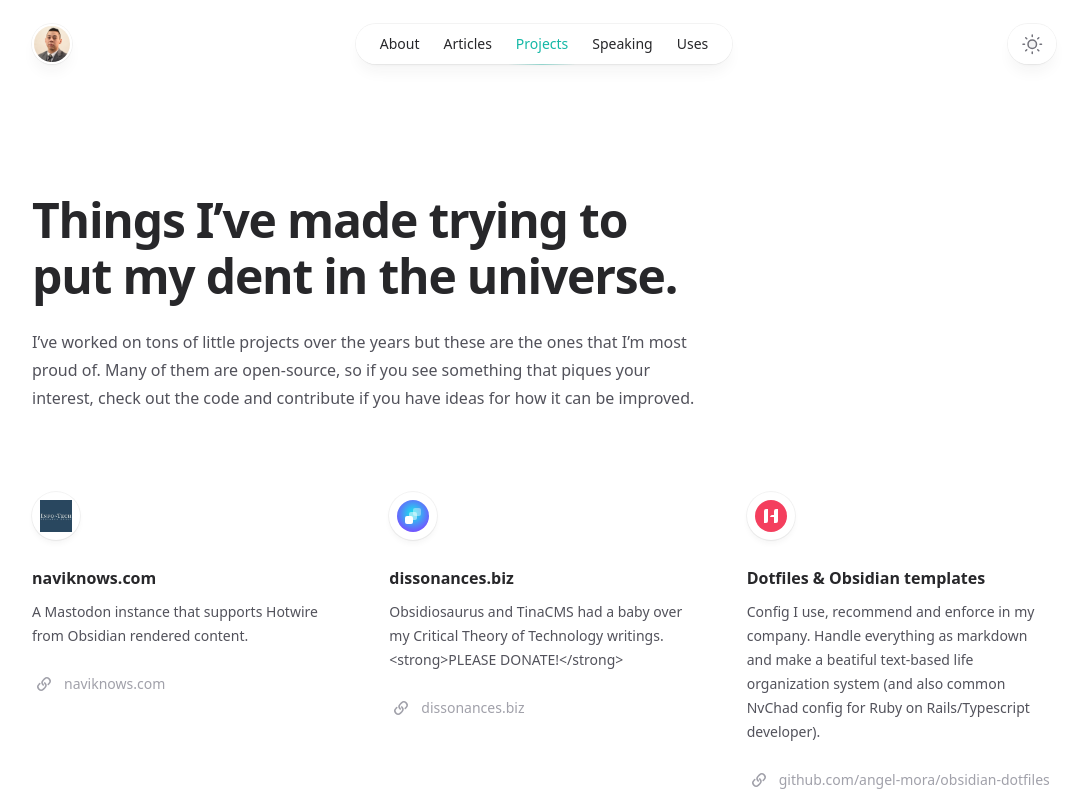
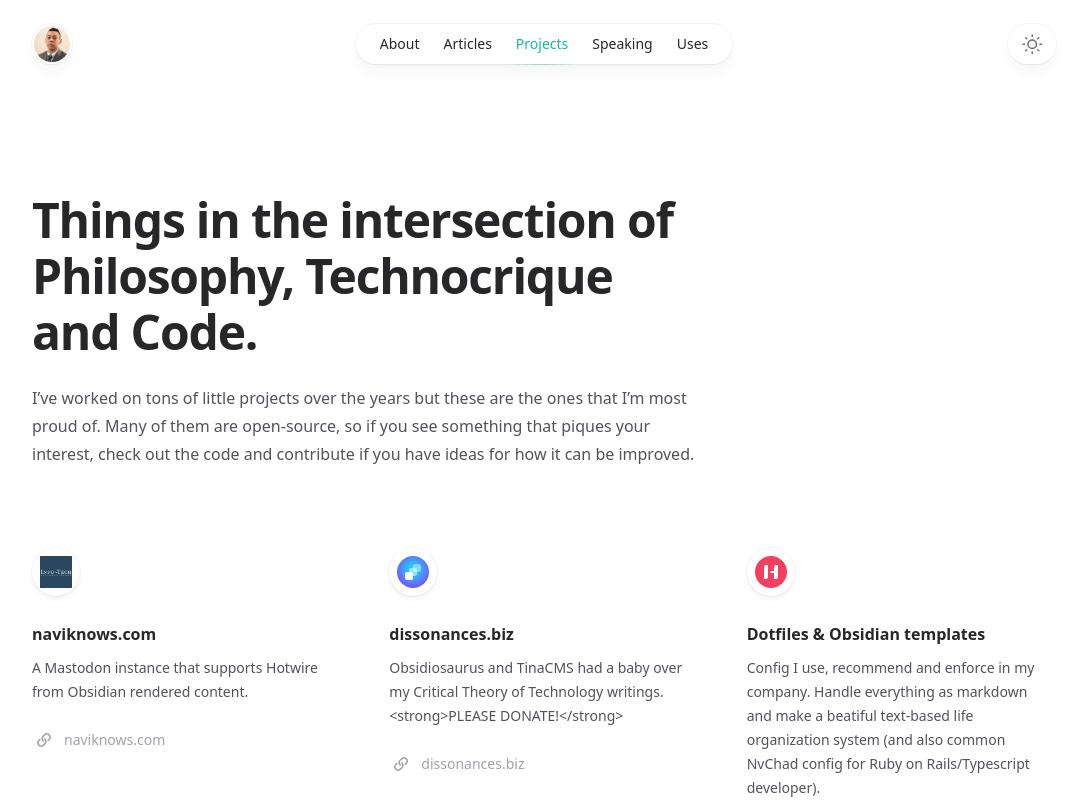
Before and after one commit to angel-mora/angelmora.work, a Next.js app: page /projects in a window 1280 px wide. Shown: the top 800 px of the page, without its empty margins (96-1179 px from the left). Built offline with nearby package versions, Linux system fonts and the light colour scheme; no server answers.

Commit message:
Change my projects copy

```diff
--- a/src/app/projects/page.tsx
+++ b/src/app/projects/page.tsx
@@ -62,13 +62,13 @@ function LinkIcon(props: React.ComponentPropsWithoutRef<'svg'>) {
 
 export const metadata: Metadata = {
   title: 'Projects',
-  description: 'Things I’ve made trying to put my dent in the universe.',
+  description: 'Things in the intersection of Philosophy, Technocrique and Code.',
 }
 
 export default function Projects() {
   return (
     <SimpleLayout
-      title="Things I’ve made trying to put my dent in the universe."
+      title="Things in the intersection of Philosophy, Technocrique and Code."
       intro="I’ve worked on tons of little projects over the years but these are the ones that I’m most proud of. Many of them are open-source, so if you see something that piques your interest, check out the code and contribute if you have ideas for how it can be improved."
     >
       <ul
```
